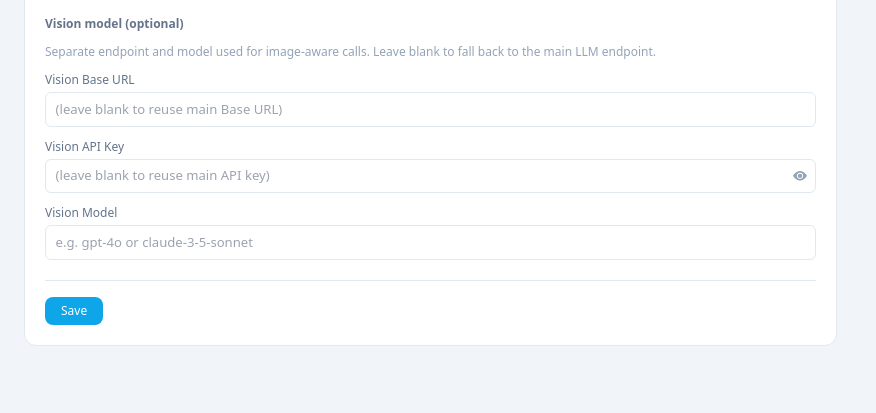
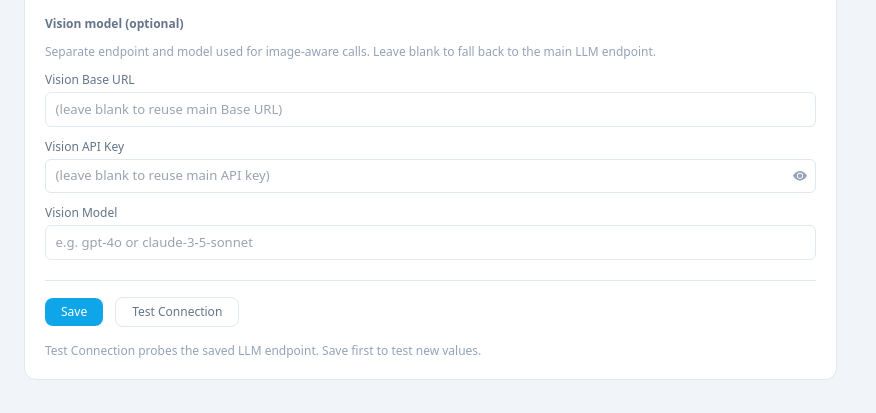
Before and after one commit to AI4RA/lakehouse-insight, a FastAPI app: page / in a window 1280 px wide. Shown: the part 736-1149 px from the top of the page, without its empty margins (0-876 px from the left). Run offline with FastAPI, Linux system fonts and the light colour scheme; some libraries are stand-ins or nearby versions.

Commit message:
Add Test Connection button next to Save in insight settings
Probes the saved LLM endpoint via the existing /llm-status route and
shows the result inline. Note: it tests the saved config, so the user
needs to Save first if they've edited form values.

```diff
--- a/insight/templates/insight.html
+++ b/insight/templates/insight.html
@@ -166,10 +166,16 @@
           </div>
         </div>
 
-        <!-- Single save button for the whole tab -->
-        <div class="flex items-center gap-3" style="border-top:1px solid var(--border);padding-top:1rem">
+        <!-- Save + Test Connection -->
+        <div class="flex items-center gap-3 flex-wrap" style="border-top:1px solid var(--border);padding-top:1rem">
           <button class="btn-cyan text-xs" onclick="saveAllSettings()">Save</button>
+          <button class="btn-outline text-xs" onclick="testLlmConnection()" id="test-llm-btn">
+            <span id="test-llm-text">Test Connection</span>
+          </button>
           <span id="settings-status" class="text-xs text-slate-400" style="display:none"></span>
+        </div>
+        <div class="text-xs text-slate-400" style="margin-top:-0.25rem">
+          Test Connection probes the saved LLM endpoint. Save first to test new values.
         </div>
       </div>
     </div>
@@ -631,6 +637,27 @@ function toggleKeyVisibility(id) {
   var el = document.getElementById(id);
   if (!el) return;
   el.type = (el.type === 'password') ? 'text' : 'password';
+}
+
+function testLlmConnection() {
+  var btn = document.getElementById('test-llm-btn');
+  var text = document.getElementById('test-llm-text');
+  if (btn) btn.disabled = true;
+  if (text) text.textContent = 'Testing...';
+  showSettingsStatus('', false);
+  fetch('./llm-status')
+    .then(function(r) { return r.json(); })
+    .then(function(data) {
+      if (text) text.textContent = 'Test Connection';
+      if (btn) btn.disabled = false;
+      var msg = data.message || (data.ok ? 'OK' : 'failed');
+      showSettingsStatus((data.ok ? '' : 'Connection failed: ') + msg, !data.ok);
+    })
+    .catch(function(e) {
+      if (text) text.textContent = 'Test Connection';
+      if (btn) btn.disabled = false;
+      showSettingsStatus('Connection failed: ' + e, true);
+    });
 }
 
 function saveAllSettings() {
```
